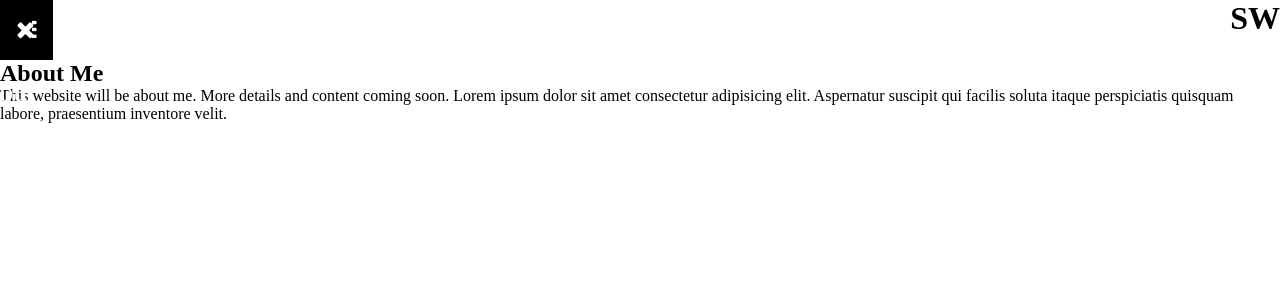
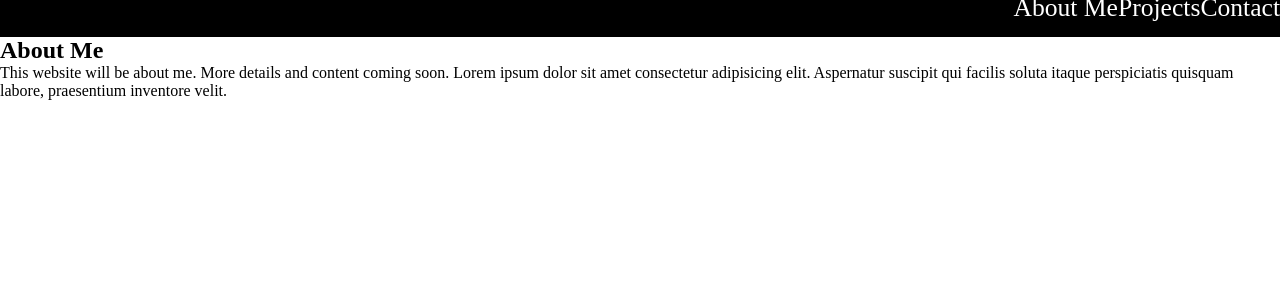
Before and after one commit to SebWatt/SD105-project, a plain HTML site: page index.html in a window 1280 px wide. Drawn offline with Linux system fonts and the light colour scheme.

Commit message:
Fixed Problem with buttons in navbar. Working responsive nav

```diff
--- a/index.html
+++ b/index.html
@@ -14,7 +14,7 @@
   <body>
     <header>
       <nav class="side-menu">
-        <button class="hamburger-close" onclick="closeHamburgerMenuBtn()">
+        <button id="hamburger-close">
           <i class="fa fa-close"></i>
         </button>
         <ul>
@@ -23,8 +23,7 @@
           <li><a href="#">Contact</a></li>
         </ul>
       </nav>
-
-      <button class="hamburger-open" onclick="openHamburgerMenuBtn()">
+      <button id="hamburger-open">
         <i class="fa fa-bars"></i>
       </button>
       <h1>SW</h1>
--- a/js/main.js
+++ b/js/main.js
@@ -1,5 +1,4 @@
 const sideMenu = document.getElementsByClassName("side-menu")[0];
-
 function openHamburgerMenuBtn() {
   sideMenu.style.width = "40%";
   sideMenu.style.zIndex = 1;
@@ -8,3 +7,13 @@ function closeHamburgerMenuBtn() {
   sideMenu.style.width = "0%";
   sideMenu.style.zIndex = -1;
 }
+
+if (window.onresize >= "762px") {
+  openHamburgerMenuBtn();
+}
+document
+  .getElementById("hamburger-close")
+  .addEventListener("click", closeHamburgerMenuBtn);
+document
+  .getElementById("hamburger-open")
+  .addEventListener("click", openHamburgerMenuBtn);
--- a/styles/styles.css
+++ b/styles/styles.css
@@ -5,6 +5,7 @@
 }
 
 header {
+  background-color: black;
   display: flex;
   justify-content: space-between;
 }
@@ -17,7 +18,7 @@ header {
   position: fixed;
   top: 0;
   left: 0;
-  z-index: 0;
+  z-index: -1;
   background-color: black;
   transition: 0.25s;
 }
@@ -25,6 +26,8 @@ header {
 .side-menu ul {
   display: flex;
   flex-direction: column;
+  text-decoration: none;
+  list-style: none;
   align-items: center;
 }
 
@@ -42,7 +45,7 @@ header {
   color: aqua;
 }
 
-.hamburger-open {
+#hamburger-open {
   cursor: pointer;
   background-color: black;
   font-size: 1.5rem;
@@ -51,7 +54,7 @@ header {
   border: none;
 }
 
-.side-menu .hamburger-close {
+.side-menu #hamburger-close {
   cursor: pointer;
   background-color: black;
   font-size: 1.5rem;
@@ -59,3 +62,27 @@ header {
   color: white;
   border: none;
 }
+
+@media screen and (min-width: 762px) {
+  #hamburger-open,
+  #hamburger-close {
+    display: none;
+  }
+
+  .side-menu {
+    flex-direction: row;
+    justify-content: flex-end;
+    height: 1rem;
+    width: 100%;
+    transition: 0s;
+    z-index: 0;
+  }
+
+  .side-menu ul {
+    flex-direction: row;
+  }
+
+  .side-menu li a {
+    font-size: 1.6rem;
+  }
+}
```
